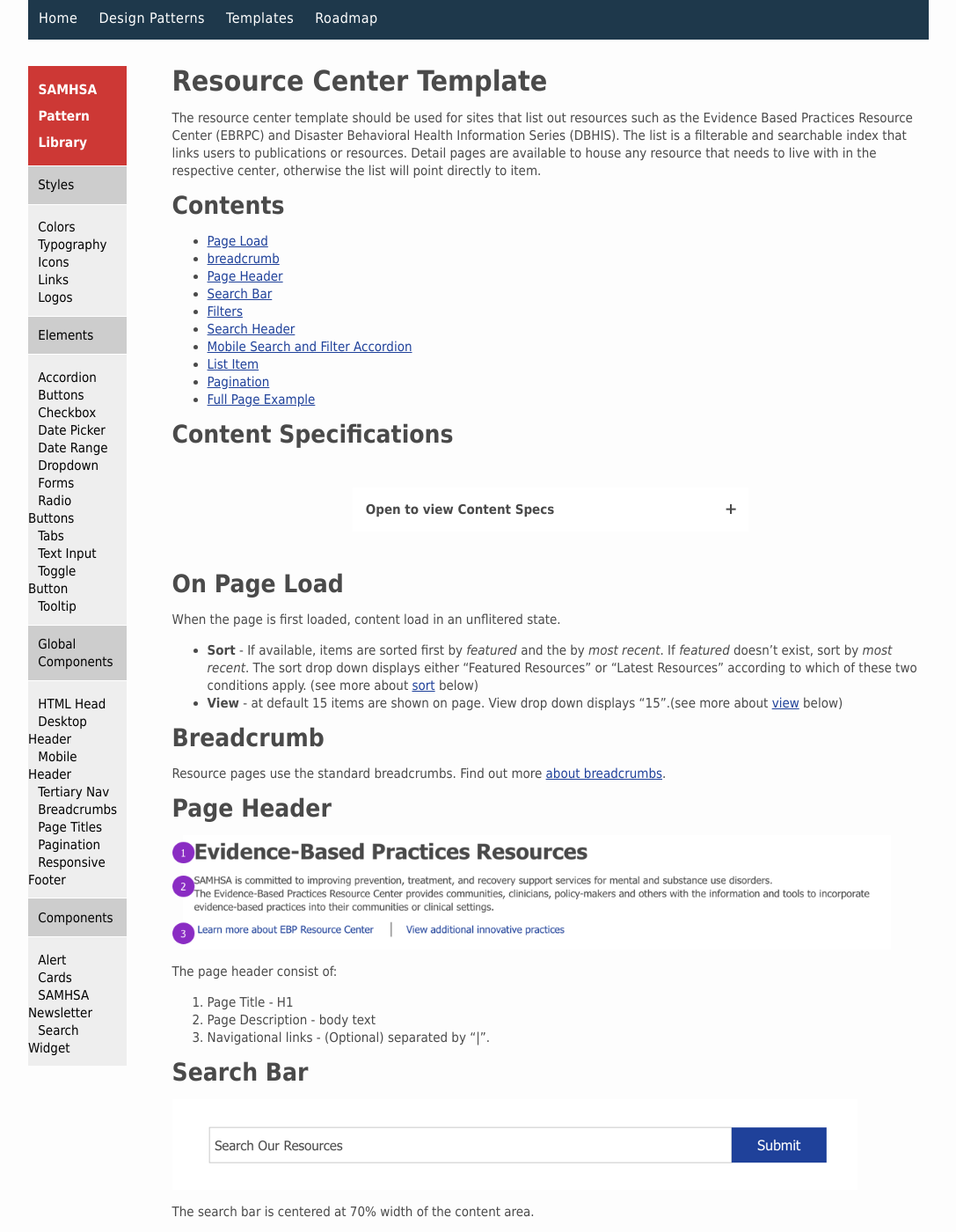
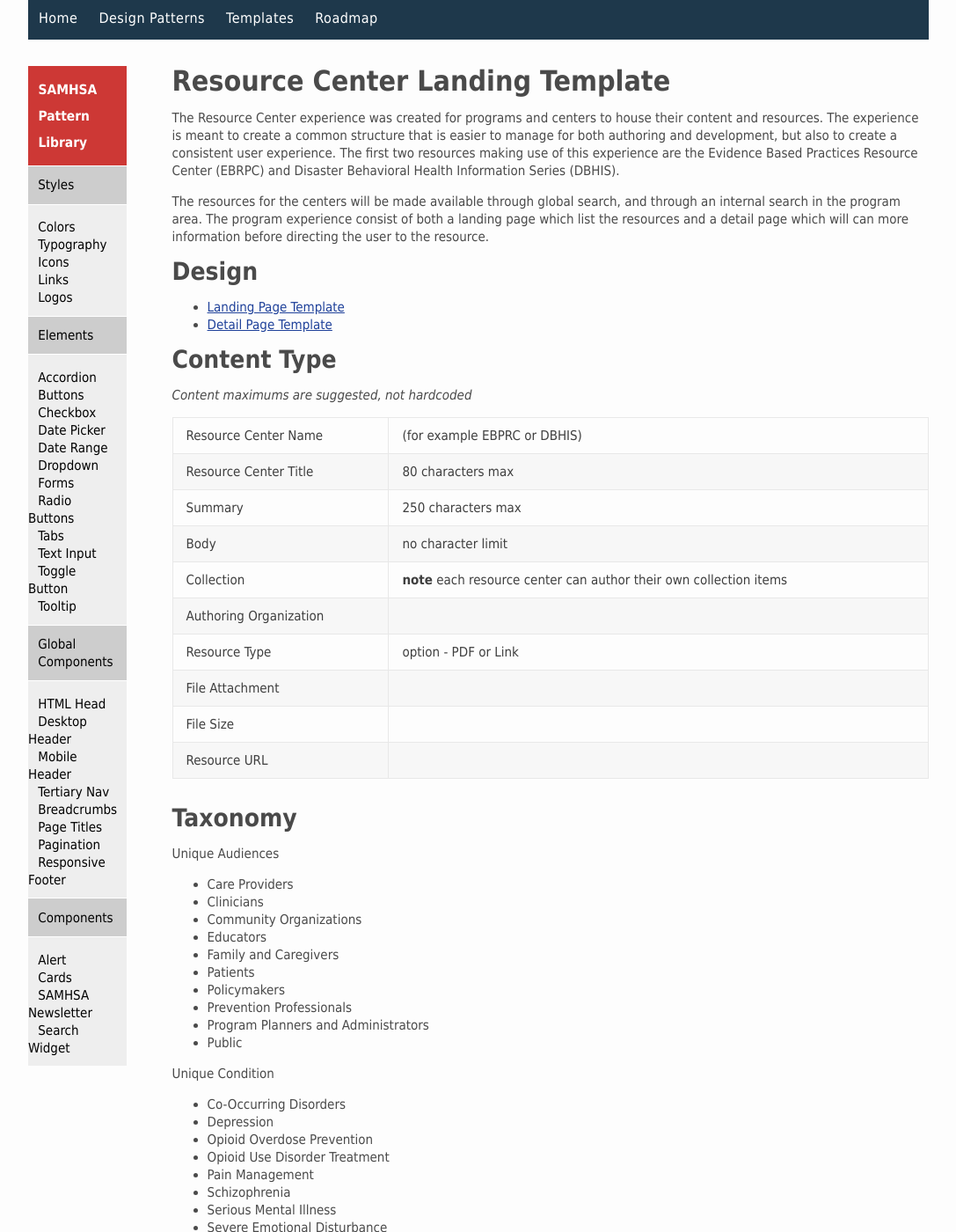
Before and after one commit to HHS/samhsa-pattern-library, a Jekyll site: the page built from docs/pages/templates/resource-center.md, in a window 1280 px wide and 1400 px high. Shown: the whole window at 88% size, without its empty margins (96-1183 px from the left). Built offline with Jekyll 4.4.1, drawn with Linux system fonts in a browser that asks for light colours; nearby versions of some CDN libraries; some of the changed text lies outside the part shown.

Commit message:
updated resource center

```diff
--- a/docs/pages/templates/resource-center.md
+++ b/docs/pages/templates/resource-center.md
@@ -1,201 +1,103 @@
 ---
 layout: page
-title: Resource Center Template
+title: Resource Center Landing Template
 category: templates
 permalink: "/resource-center/"
 ---
 
-The resource center template should be used for sites that list out resources such as the Evidence Based Practices Resource Center (EBRPC) and Disaster Behavioral Health Information Series (DBHIS). The list is a filterable and searchable index that links users to publications or resources. Detail pages are available to house any resource that needs to live with in the respective center, otherwise the list will point directly to item.
+The Resource Center experience was created for programs and centers to house their content and resources. The experience is meant to create a common structure that is easier to manage for both authoring and development, but also to create a consistent user experience. The first two resources making use of this experience are the Evidence Based Practices Resource Center (EBRPC) and Disaster Behavioral Health Information Series (DBHIS).
 
-## Contents
-- [Page Load](#load)
-- [breadcrumb](#breadcrumb)
-- [Page Header](#header)
-- [Search Bar](#bar)
-- [Filters](#filters)
-- [Search Header](#search)
-- [Mobile Search and Filter Accordion](#mobile)
-- [List Item](#item)
-- [Pagination](#pagination)
-- [Full Page Example](#example)
+The resources for the centers will be made available through global search, and through an internal search in the program area. The program experience consist of both a landing page which list the resources and a detail page which will can more information before directing the user to the resource.
 
+## Design
+- [Landing Page Template]({{ site.url }}/resource-center-landing)
+- [Detail Page Template]({{ site.url }}/resource-center-detail)
 
-## Content Specifications
-<div class="accordion">
-    <div class="option">
-      <input type="checkbox" id="toggle1" class="toggle" />
-      <label class="title" for="toggle1">Open to view Content Specs
-      </label>
-      <div class="content">
-        <p>_@Leake to complete_</p>
-      </div>
-    </div>
-</div>
+## Content Type
+_Content maximums are suggested, not hardcoded_
 
-<a href="load"></a>
-## On Page Load
-When the page is first loaded, content load in an unflitered state.
-- **Sort** - If available, items are sorted first by _featured_ and the by _most recent_. If _featured_ doesn't exist, sort by _most recent_. The sort drop down displays either "Featured Resources" or "Latest Resources" according to which of these two conditions apply. (see more about [sort](#search) below)
-- **View** - at default 15 items are shown on page. View drop down displays "15".(see more about [view](#search) below)
+| Resource Center Name | (for example EBPRC or DBHIS)
+| Resource Center Title | 80 characters max
+| Summary | 250 characters max
+| Body | no character limit
+| Collection | **note** each resource center can author their own collection items
+| Authoring Organization |
+| Resource Type | option - PDF or Link
+| File Attachment |
+| File Size |
+| Resource URL |
 
-<a href="breadcrumb"></a>
-## Breadcrumb
+## Taxonomy
+Unique Audiences
+- Care Providers
+- Clinicians
+- Community Organizations
+- Educators
+- Family and Caregivers
+- Patients
+- Policymakers
+- Prevention Professionals
+- Program Planners and Administrators
+- Public
 
-Resource pages use the standard breadcrumbs. Find out more [about breadcrumbs]({{ site.url }}/breadcrumbs).
+Unique Condition
+- Co-Occurring Disorders
+- Depression
+- Opioid Overdose Prevention
+- Opioid Use Disorder Treatment
+- Pain Management
+- Schizophrenia
+- Serious Mental Illness
+- Severe Emotional Disturbance
+- Substance Use Disorders
+- Substance Use Prevention
+- Substance Use Recovery
+- Substance Use Treatment
+- Suicide
 
-<a href="header"></a>
-##  Page Header
-![header](../assets/img/resource-center/page-header.png)
+Unique Population
+- Adults
+- Children and Youth
+- People in the Criminal Justice System
+- Women
 
-The page header consist of:
-1. Page Title - H1
-2. Page Description - body text
-3. Navigational links - (Optional) separated by "\|".
+Unique Portal
+- Educational Resources
+- Mental Health Treatment
+- Prevention
+- Recovery
+- Substance Abuse Treatment
 
-<a href="bar"></a>
-## Search Bar
-![bar](../assets/img/resource-center/search-bar.png)
+Unique Source
+- AHRQ
+- ASAM
+- Blueprints
+- CDC
+- NADCP
+- NIDA
+- NIH
+- NIH/NIAAA
+- NIH/NIDA
+- NIMH
+- SAMHSA
+- SAMHSA/CMHS
+- SPRC
+- Suicide Prevention Resource Center
+- The Council for Psychological Training in Assessment and Treatment of Persons with SMI/SED
+- VA/DOD
 
-The search bar is centered at 70% width of the content area.
-### Fields:
-- Input \| Content: "Search Our Resources"
-- Submit Button \| Content: "Submit"
+Unique Type
+- Data Reports
+- Evidence Review
+- External Resource
+- Fact Sheet
+- Guide
+- Screening Tool
+- Toolkit
 
-### Functionality:
-- OnClick / OnTap of button, system uses the content of the input to search the collection. The resource list is updated to show matching results
-**_@Leake -- What are we searching against?_**
-_(see more about [form field specifications]({{ site.url }}/forms))_
-
-
-<a href="filters"></a>
-## Filters
-TBD
-
-
-<a href="search"></a>
-## Search Header
-![search header](../assets/img/resource-center/search-header.png)
-
-Search header contains:
-1. Section Title - H3
-2. Sort - OnSelect, system displays the result set in the order that matches the users choice
-  - Featured
-  - Most Relevant
-  - Most Recent
-  - Oldest
-3. View - OnSelect, system displays the number of items in the result set that matches the users choice
-  - 15 (default)
-  - 50
-  - 100
-
-
-<a href="mobile"></a>
-## Mobile Search and Filter Accordion
-On Small screens, search, filters, sort and view are all hidden behind an accordion.
-- OnClick or OnTap accordion slides to open or closed state and icon displays new state
-_see [accordions]({{ site.url }}/accordion) for more information_
-
-
-*filter in closed state*
-
-![filter closed](../assets/img/resource-center/mobile-filter-closed.png)
-
-
-*filter in open state*
-
-![filter closed](../assets/img/resource-center/mobile-filter-open.png)
-
-
-
-<a href="item"></a>
-## List Item
-Each return item contains:
-1. Resource Title - H3 - links to source
-2. Sub-title - H6 (optional)
-3. Publication Date - body text
-4. Resource Description - body text
-5. CTA - url link to source - content =  "Get this Resource"
-- for 508 accessbility - add aria-label to "Get this {title}"
-6. Featured Thumbnail -
-  - image should be authored at 750 pixels then resized for use.
-    - 25% of container on large screen
-    - 100% of width of container on small screens
-  - for 508 accessibilty - images are for display only and alt text should be set to null.
-
-**Examples**
-<table>
-  <tr>
-    <td>EBPRC large screen</td>
-    <td><img src="../assets/img/resource-center/return-item-ebrc.png"></td>
-  </tr>
-  <tr>
-    <td>EBPRC small screen</td>
-    <td><img src="../assets/img/resource-center/mobile-return-item-ebrc.png"></td>
-  </tr>
-  <tr>
-    <td>DBHIS large screen</td>
-    <td><img src="../assets/img/resource-center/return-item-dbhis.png"></td>
-  </tr>
-  <tr>
-    <td>DBHIS small screen</td>
-    <td><img src="../assets/img/resource-center/mobile-return-item-dbhis.png"></td>
-  </tr>
-</table>
-
-
-
-<a href="pagination"></a>
-## Pagination
-
-Resource pages use the standard pagination. Find out more [about pagination]({{ site.url }}/pagination).
-
-<a href="example"></a>
-## Full Page Example
-**EBPRC**
-<table>
-  <tr>
-    <td>
-      <label class="btn" for="modal-ebrc-lg">
-        <img src="../assets/img/resource-center/thumb-ebprc-concept.png">
-      </label>
-    </td>
-    <td>
-      <label class="btn" for="modal-ebrc-sm">
-        <img src="../assets/img/resource-center/thumb-sm-ebprc-concept.png">
-      </label>
-    </td>
-  </tr>
-  <tr>
-    <td>large screen</td>
-    <td>small screen</td>
-  </tr>
-</table>
-
-**DBHIS**
-<table>
-  <tr>
-    <td>
-      <label class="btn" for="modal-dbhis-lg">
-        <img src="../assets/img/resource-center/thumb-dbhis-concept.png">
-      </label>
-    </td>
-    <td>
-      <label class="btn" for="modal-dbhis-sm">
-        <img src="../assets/img/resource-center/thumb-sm-dbhis-concept.png">
-      </label>
-    </td>
-  </tr>
-  <tr>
-    <td>large screen</td>
-    <td>small screen</td>
-  </tr>
-</table>
-
-
-{% include snippets/modal.html id="modal-ebrc-lg" title="EBPRC - large screen" img="../assets/img/resource-center/ebprc-concept.png" %}
-
-{% include snippets/modal.html id="modal-ebrc-sm" title="EBPRC - small screen" img="../assets/img/resource-center/sm-ebprc-concept.png" %}
-
-{% include snippets/modal.html id="modal-dbhis-lg" title="DBHIS - large screen" img="../assets/img/resource-center/dbhis-concept.png" %}
-
-{% include snippets/modal.html id="modal-dbhis-sm" title="DBHIS - small screen" img="../assets/img/resource-center/sm-dbhis-concept.png" %}
+Unique Substances
+- Alcohol
+- Illicit Drugs
+- Opioids
+- Prescription Drugs
+- Tobacco
```
Also changed, not shown: docs/pages/templates/resource-center-detail.md (added, +60 -0 lines), docs/pages/templates/resource-center-landing.md (added, +118 -0 lines), docs/assets/img/resource-center/filters.png, docs/assets/img/resource-center/mobile-filter-open.png.
